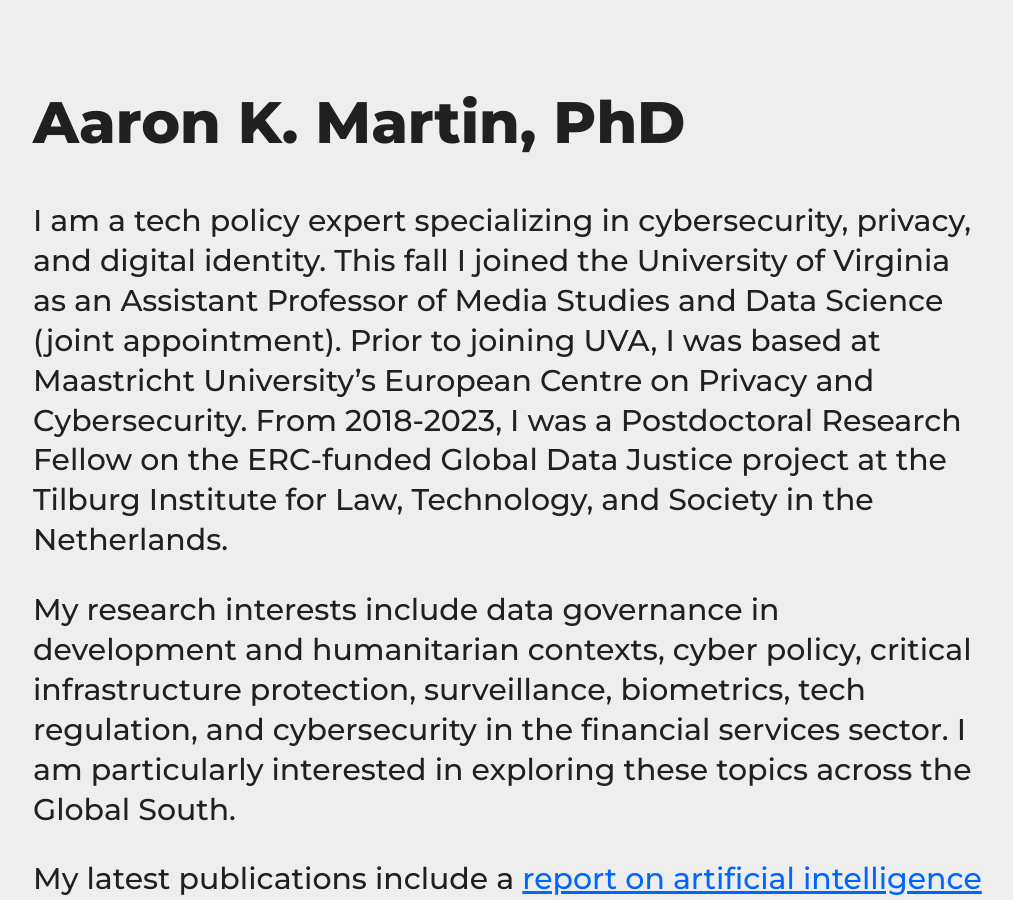
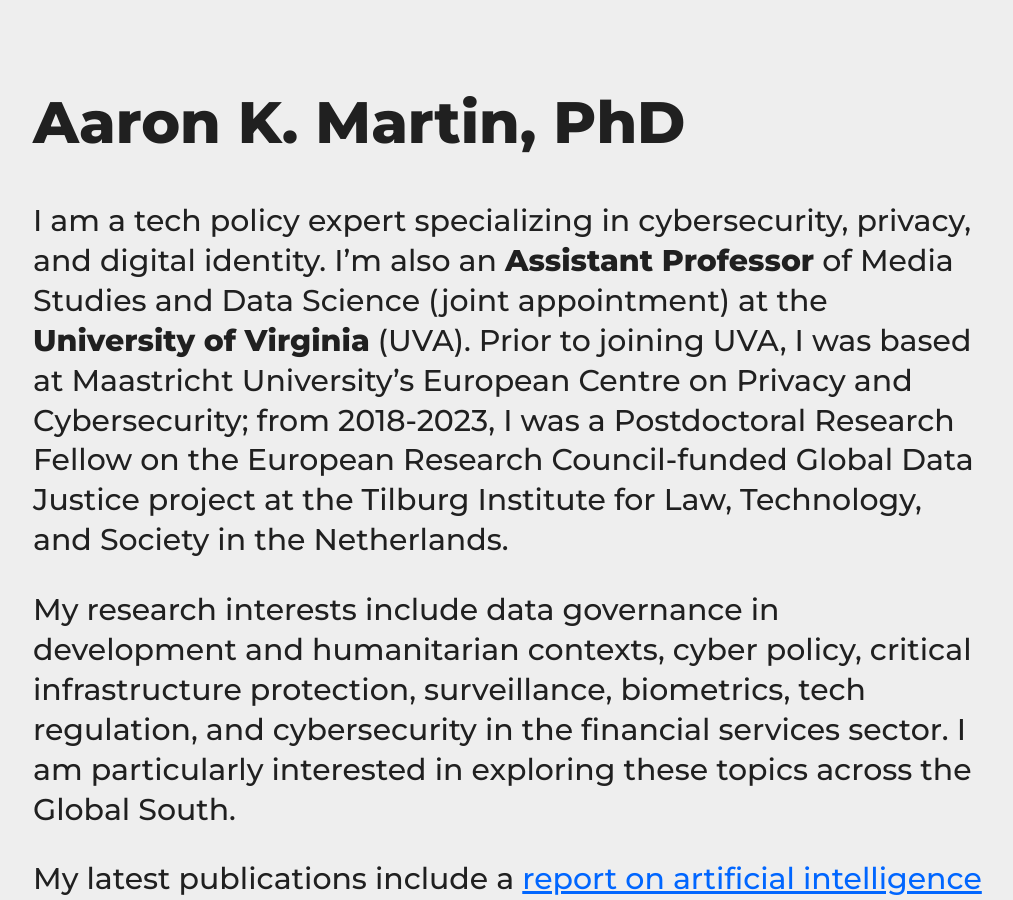
Before and after one commit to haroonalrasheed/641a, a Jekyll site: the page built from index.md, in a window 1280 px wide and 900 px high. Shown: the whole window, without its empty margins (131-1144 px from the left). Built offline with Jekyll 4.4.1, drawn with Linux system fonts in a browser that asks for light colours.

Commit message:
Update index.md

```diff
--- a/index.md
+++ b/index.md
@@ -2,7 +2,7 @@
 layout: default
 title: Aaron K. Martin, PhD
 ---
-I am a tech policy expert specializing in cybersecurity, privacy, and digital identity. This fall I joined the University of Virginia as an Assistant Professor of Media Studies and Data Science (joint appointment). Prior to joining UVA, I was based at Maastricht University's European Centre on Privacy and Cybersecurity. From 2018-2023, I was a Postdoctoral Research Fellow on the ERC-funded Global Data Justice project at the Tilburg Institute for Law, Technology, and Society in the Netherlands.
+I am a tech policy expert specializing in cybersecurity, privacy, and digital identity. I'm also an **Assistant Professor** of Media Studies and Data Science (joint appointment) at the **University of Virginia** (UVA). Prior to joining UVA, I was based at Maastricht University's European Centre on Privacy and Cybersecurity; from 2018-2023, I was a Postdoctoral Research Fellow on the European Research Council-funded Global Data Justice project at the Tilburg Institute for Law, Technology, and Society in the Netherlands.
 
 My research interests include data governance in development and humanitarian contexts, cyber policy, critical infrastructure protection, surveillance, biometrics, tech regulation, and cybersecurity in the financial services sector. I am particularly interested in exploring these topics across the Global South.
 
```
